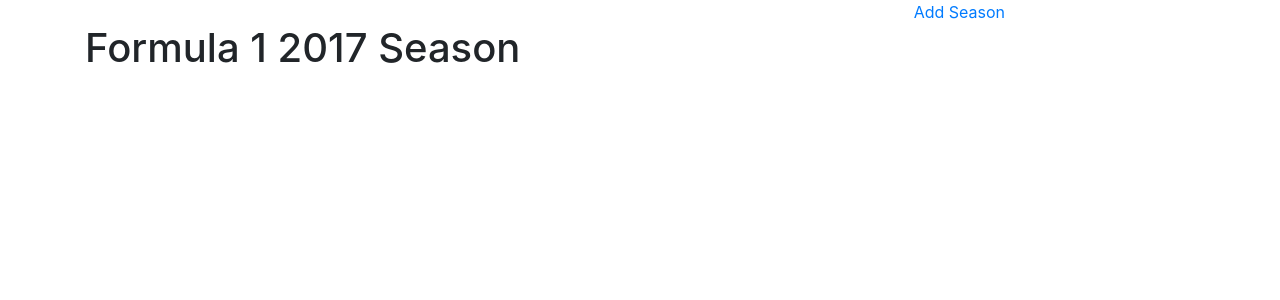
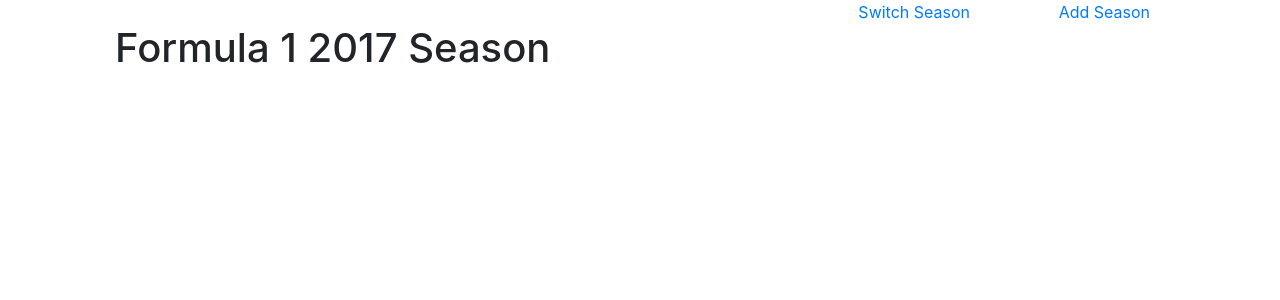
Before and after one commit to wkeeling/kata, a Django app: page /championship/ in a window 1280 px wide. Shown: the top 300 px of the page. Run offline with Django 3.2, Linux system fonts and the light colour scheme; data comes from the database, SQL or seed files in the repository; some libraries are stand-ins or nearby versions.

Commit message:
Make navigation links view specific

```diff
--- a/formula1/championship/views.py
+++ b/formula1/championship/views.py
@@ -4,4 +4,10 @@
 
 
 def home_page(request):
-    return render(request, 'home.html', {'season': Season.objects.first()})
+    return render(request, 'home.html', {
+        'season': Season.objects.first(),
+        'navigation': [
+            ('', 'Switch Season'),
+            ('', 'Add Season')
+        ]
+    })
--- a/formula1/templates/base.html
+++ b/formula1/templates/base.html
@@ -6,12 +6,17 @@
     </head>
     <body>
         <div class="container">
-            <div class="row header-bar">
+            <div class="container row header-bar">
+                {% block navigation %}{% endblock %}
                 <div class="col-md-8"></div>
-                <div class="col-md-2 text-right"><a href="">Add Season</a></div>
+                {% for href, text in navigation %}
+                    <div class="col-md-2 text-right"><a href="{{ href }}">{{ text }}</a></div>
+                {% endfor %}
             </div>
-            <div class="content">
-                <h1>{% block header_text %}{% endblock %}</h1>
+            <div class="container content">
+                <div class="col-md">
+                    <h1>{% block header_text %}{% endblock %}</h1>
+                </div>
             </div>
         </div>
         {% block content %}{% endblock %}
```
